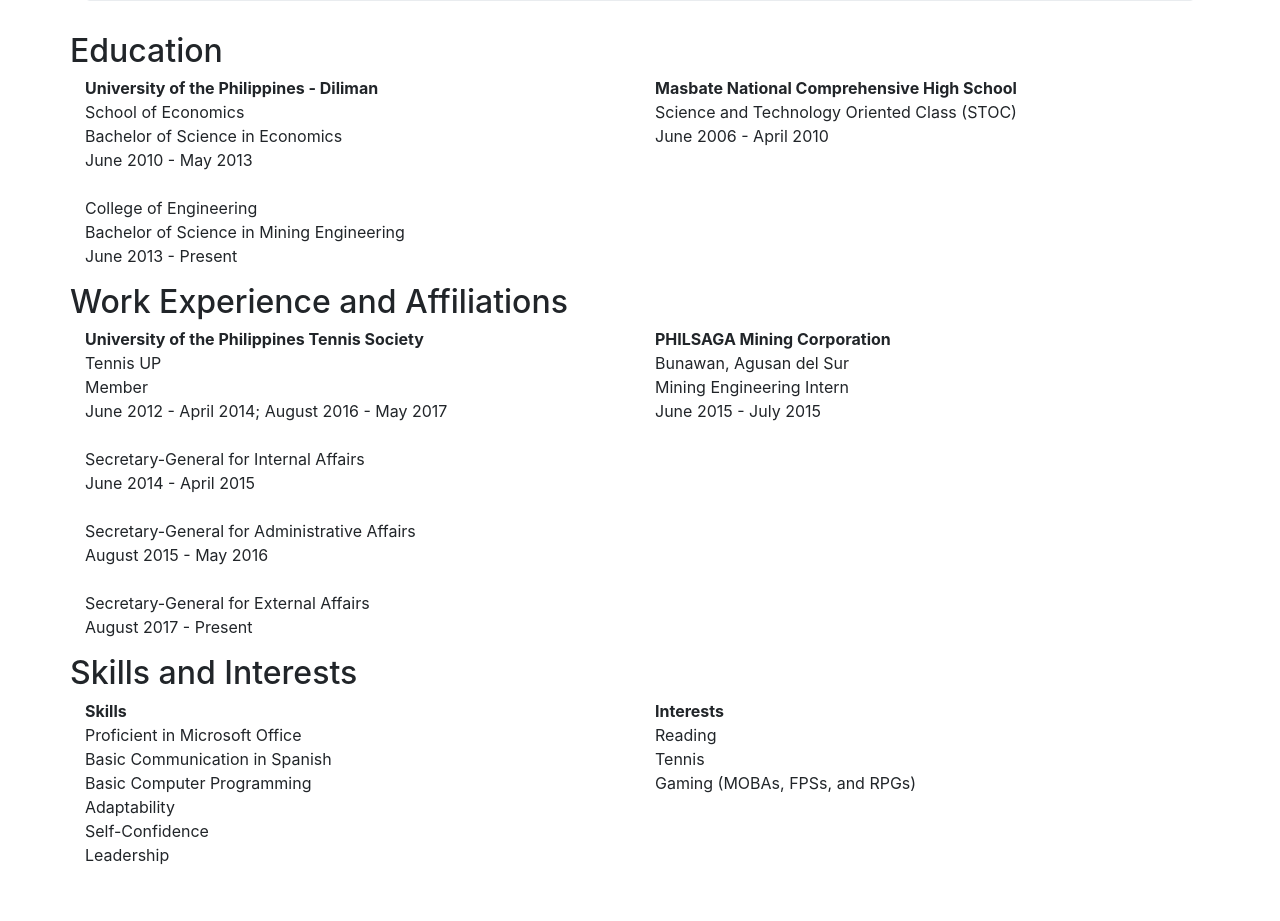
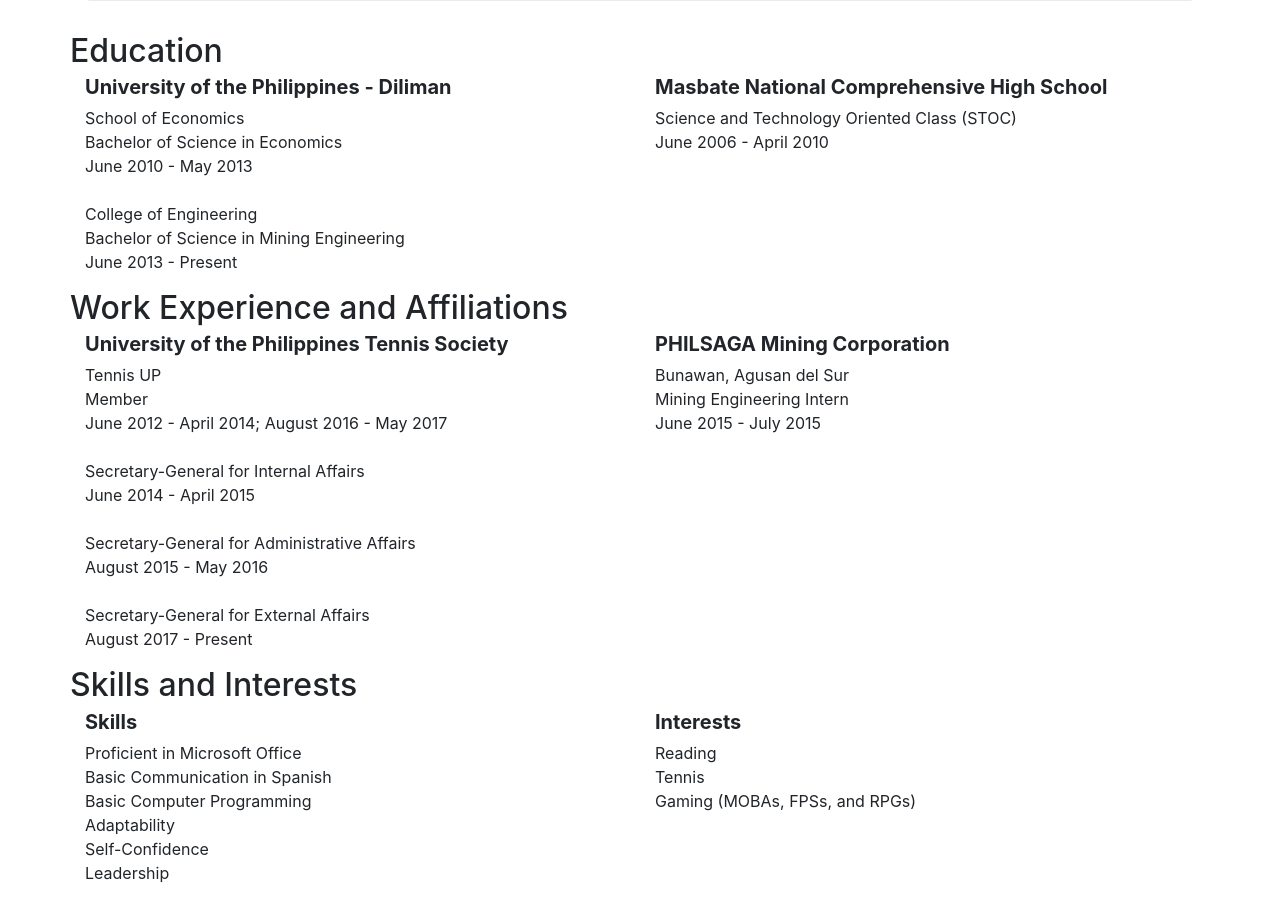
Before and after one commit to rojenraguilar/myCV, a plain HTML site: page index.html in a window 1280 px wide. Shown: the part 267-1188 px from the top of the page. Drawn offline with Linux system fonts and the light colour scheme.

Commit message:
Update index.html

```diff
--- a/index.html
+++ b/index.html
@@ -17,10 +17,12 @@
 		</div>
 			<div class="row">
 				<div class="col-md-6">
-					<p><b>University of the Philippines - Diliman</b><br>School of Economics<br>Bachelor of Science in Economics<br>June 2010 - May 2013<br><br>College of Engineering<br>Bachelor of Science in Mining Engineering<br>June 2013 - Present</p>
+					<h5><b>University of the Philippines - Diliman</b></h5>
+					<p>School of Economics<br>Bachelor of Science in Economics<br>June 2010 - May 2013<br><br>College of Engineering<br>Bachelor of Science in Mining Engineering<br>June 2013 - Present</p>
 				</div>
 				<div class="col-md-6">
-					<p><b>Masbate National Comprehensive High School</b><br>Science and Technology Oriented Class (STOC)<br>June 2006 - April 2010</p>
+					<h5><b>Masbate National Comprehensive High School</b></h5>
+					<p>Science and Technology Oriented Class (STOC)<br>June 2006 - April 2010</p>
 				</div>
 			</div>
 		<div class="row">
@@ -28,10 +30,12 @@
 		</div>
 			<div class="row">
 				<div class="col-md-6">
-					<p><b>University of the Philippines Tennis Society</b><br>Tennis UP<br>Member<br>June 2012 - April 2014; August 2016 - May 2017<br><br>Secretary-General for Internal Affairs<br>June 2014 - April 2015<br><br>Secretary-General for Administrative Affairs<br>August 2015 - May 2016<br><br>Secretary-General for External Affairs<br>August 2017 - Present</p>
+					<h5><b>University of the Philippines Tennis Society</b></h5>
+					<p>Tennis UP<br>Member<br>June 2012 - April 2014; August 2016 - May 2017<br><br>Secretary-General for Internal Affairs<br>June 2014 - April 2015<br><br>Secretary-General for Administrative Affairs<br>August 2015 - May 2016<br><br>Secretary-General for External Affairs<br>August 2017 - Present</p>
 				</div>
 				<div class="col-md-6">
-					<p><b>PHILSAGA Mining Corporation</b><br>Bunawan, Agusan del Sur<br>Mining Engineering Intern<br>June 2015 - July 2015</p>
+					<h5><b>PHILSAGA Mining Corporation</b></h5>
+					<p>Bunawan, Agusan del Sur<br>Mining Engineering Intern<br>June 2015 - July 2015</p>
 				</div>
 			</div>
 		<div class="row">
@@ -39,10 +43,12 @@
 		</div>
 			<div class="row">
 				<div class="col-md-6">
-					<p><b>Skills</b><br>Proficient in Microsoft Office<br>Basic Communication in Spanish<br>Basic Computer Programming<br>Adaptability<br>Self-Confidence<br>Leadership</p>
+					<h5><b>Skills</b></h5>
+					<p>Proficient in Microsoft Office<br>Basic Communication in Spanish<br>Basic Computer Programming<br>Adaptability<br>Self-Confidence<br>Leadership</p>
 				</div>
 				<div class="col-md-6">
-					<p><b>Interests</b><br>Reading<br>Tennis<br>Gaming (MOBAs, FPSs, and RPGs)</p>
+					<h5><b>Interests</b></h5>
+					<p>Reading<br>Tennis<br>Gaming (MOBAs, FPSs, and RPGs)</p>
 				</div>
 			</div>
 			<br>
```
